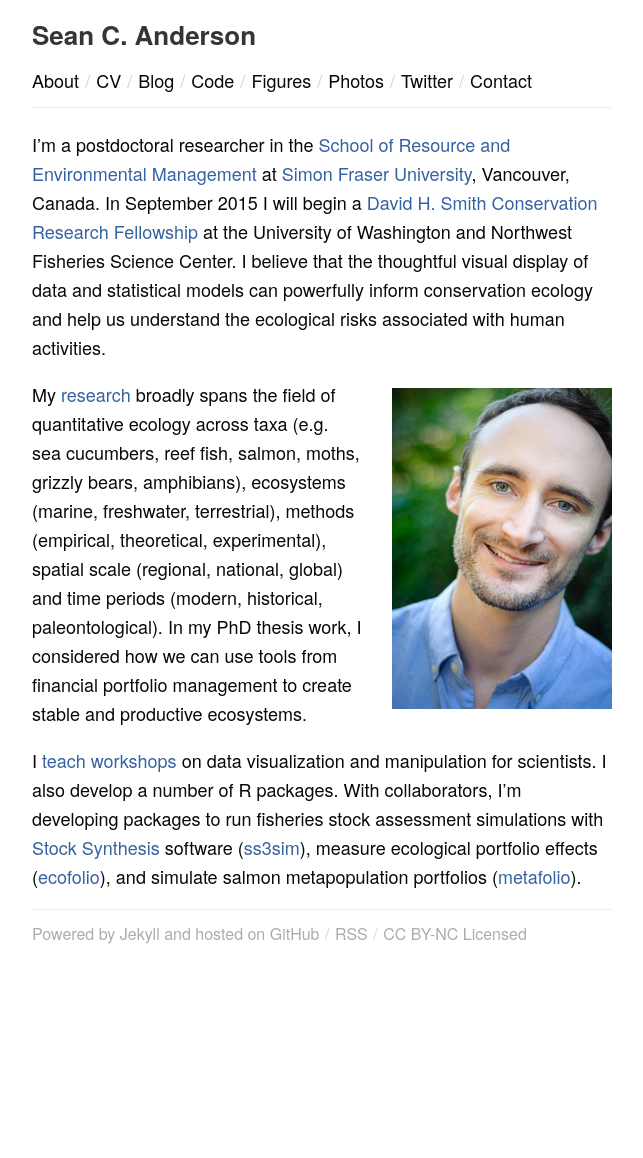
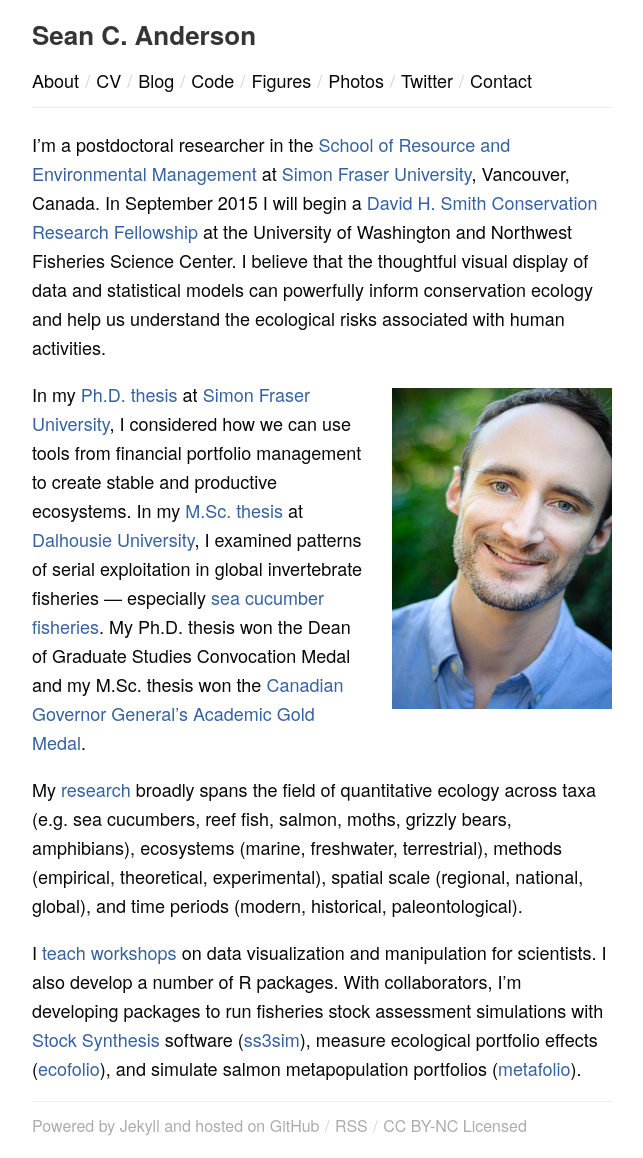
Before and after one commit to seananderson/seananderson.ca, a Jekyll site: the page built from index.md, in a window 1280 px wide. Shown: the whole page, without its empty margins (318-961 px from the left). Built offline with Jekyll 4.4.1, drawn with Linux system fonts in a browser that asks for light colours; Markdown is read by kramdown in place of the engine named in the settings; comment, search, counter and statistics services are not loaded; before the commit the page ends 966 px from its top, so only the background shows below that.

Commit message:
Tweak front page text

```diff
--- a/index.md
+++ b/index.md
@@ -13,9 +13,16 @@ understand the ecological risks associated with human activities.
 
 <img src="images/sean_anderson_2014.jpg" alt="Sean C. Anderson" width="220" height="321" class="headshot"/>
 
-My [research](/cv.html#publications) broadly spans the field of quantitative ecology across taxa (e.g. sea cucumbers, reef fish, salmon, moths, grizzly bears, amphibians), ecosystems (marine, freshwater, terrestrial), methods (empirical, theoretical, experimental), spatial scale (regional, national, global) and time periods (modern, historical, paleontological).
-In my PhD thesis work, I considered how we can use tools from
+In my [Ph.D. thesis](https://theses.lib.sfu.ca/thesis/etd8887) at [Simon Fraser
+University][sfu], I considered how we can use tools from
 financial portfolio management to create stable and productive ecosystems.
+In my [M.Sc. thesis][] at [Dalhousie University][dal], I examined
+patterns of serial exploitation in global invertebrate
+fisheries — especially [sea cucumber fisheries][cucdoi].
+My Ph.D. thesis won the Dean of Graduate Studies Convocation Medal and my M.Sc.
+thesis won the [Canadian Governor General’s Academic Gold Medal][gg].
+
+My [research](/cv.html#publications) broadly spans the field of quantitative ecology across taxa (e.g. sea cucumbers, reef fish, salmon, moths, grizzly bears, amphibians), ecosystems (marine, freshwater, terrestrial), methods (empirical, theoretical, experimental), spatial scale (regional, national, global), and time periods (modern, historical, paleontological).
 
 I [teach workshops](/cv.html#teaching) on data visualization and manipulation
 for scientists. I also develop a number of R packages. With collaborators, I'm
@@ -31,6 +38,9 @@ effects ([ecofolio]), and simulate salmon metapopulation portfolios
 [robustmeta]: https://github.com/seananderson/robustmeta
 [my github]: https://github.com/seananderson
 [nefsc]: http://nft.nefsc.noaa.gov/Stock_Synthesis_3.htm
-[sfu]: http://sfu.ca
+[sfu]: http://sfu.ca/
+[dal]: http://www.dal.ca/
 [colophon]: colophon.html
+[M.Sc. thesis]: http://dalspace.library.dal.ca//handle/10222/12813
+[cucdoi]: http://dx.doi.org/10.1111/j.1467-2979.2010.00397.x
 [metafolio]: http://cran.r-project.org/package=metafolio
```
